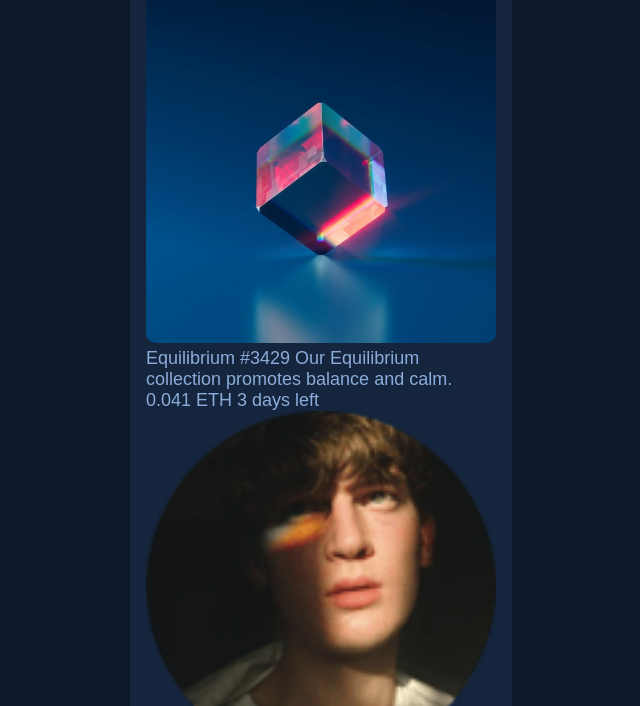
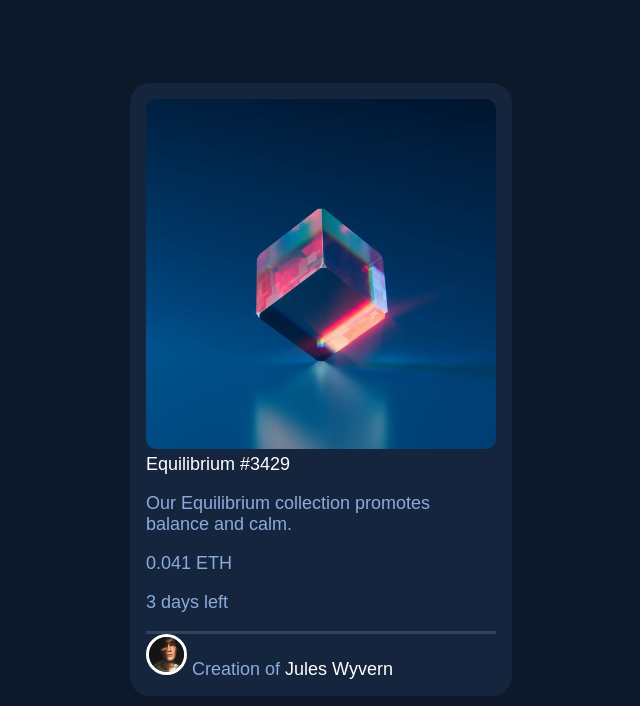
Before and after one commit to PinoyColada/Frontend-Mentor-Challenges, a plain HTML site: page nft-preview-card-challenge/index.html in a window 1280 px wide. Shown: the top 706 px of the page, without its empty margins (319-959 px from the left). Drawn offline with Linux system fonts and the light colour scheme.

Commit message:
updated photo size, text positions

```diff
--- a/nft-preview-card-challenge/index.css
+++ b/nft-preview-card-challenge/index.css
@@ -11,13 +11,29 @@ body {
     font-family: 'Outfit', sans-serif;
 }
 
-img {
+#nft-img {
     width: 100%;
     border-radius: 10px;
 }
 
-img:hover {
-    background-color: hsl(178, 100%, 50%);
+#nft-img:hover {
+    color: hsl(178, 100%, 50%);
+}
+
+#profile-img {
+    border-style: solid;
+    border-radius: 70px;
+    border-color: hsl(0, 0%, 100%);
+    width: 10%;
+}
+
+#profile-section {
+    border-top: solid;
+    border-color: hsl(215, 32%, 27%);
+}
+
+.link-text {
+    color: hsl(0, 0%, 100%);
 }
 
 .card-hover:hover {
--- a/nft-preview-card-challenge/index.html
+++ b/nft-preview-card-challenge/index.html
@@ -12,18 +12,20 @@
 </head>
 <body>
   <div id="card-container">
-    <img src="images/image-equilibrium.jpg" alt="Equilibrium" />
-    <a class="card-hover">Equilibrium #3429</a>
+    <img id="nft-img" src="images/image-equilibrium.jpg" alt="Equilibrium" />
+    <a class="card-hover link-text">Equilibrium #3429</a>
 
-    Our Equilibrium collection promotes balance and calm.
-
-    0.041 ETH
-    3 days left
+    <p>Our Equilibrium collection promotes balance and calm.</p>
 
     <div>
-      <img src="images/image-avatar.png"/>
+      <p>0.041 ETH</p>
+      <p>3 days left</p>
+    </div>
+
+    <div id="profile-section">
+      <img id="profile-img" src="images/image-avatar.png"/>
       Creation of
-      <a class="card-hover">Jules Wyvern</a>
+      <a class="card-hover link-text">Jules Wyvern</a>
     </div>
   </div>
   <div>
```
